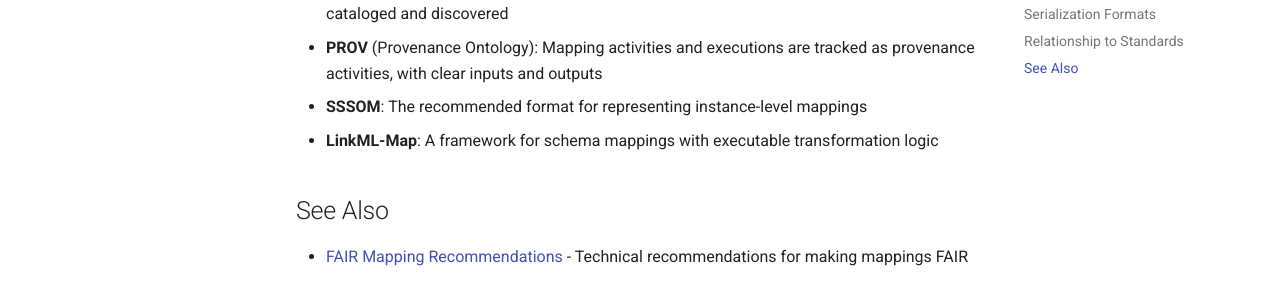
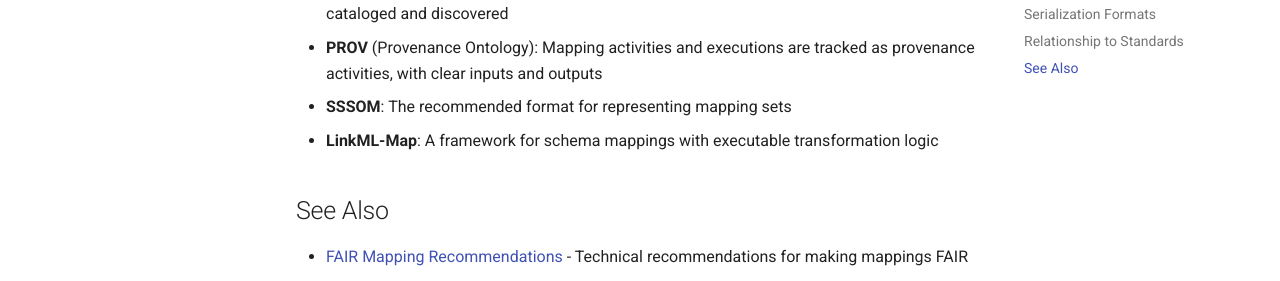
Before and after one commit to mapping-commons/rda-fair-mappings, an MkDocs documentation site: the page built from docs/model.md, in a window 1280 px wide and 900 px high, scrolled down 5388 px. Shown: the part 435-716 px from the top of the window. Built offline with MkDocs 1.6.1 and Material for MkDocs 9.7.7, drawn with Linux system fonts in a browser that asks for light colours; comment, search, counter and statistics services are not loaded.

Commit message:
[create-pull-request] automated change

```diff
--- a/docs/model.md
+++ b/docs/model.md
@@ -237,7 +237,7 @@ The conceptual model aligns with established standards:
 
 - **DCAT** (Data Catalog Vocabulary): Mapping specifications are treated as datasets that can be cataloged and discovered
 - **PROV** (Provenance Ontology): Mapping activities and executions are tracked as provenance activities, with clear inputs and outputs
-- **SSSOM**: The recommended format for representing instance-level mappings
+- **SSSOM**: The recommended format for representing mapping sets
 - **LinkML-Map**: A framework for schema mappings with executable transformation logic
 
 ## See Also
```
